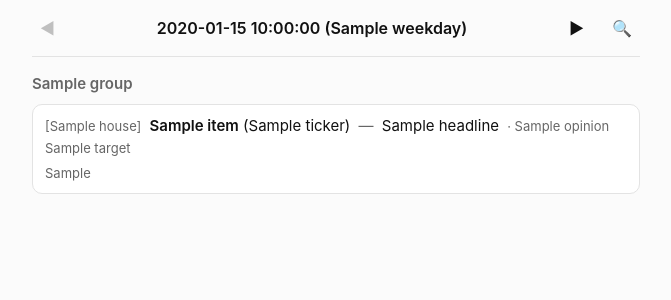
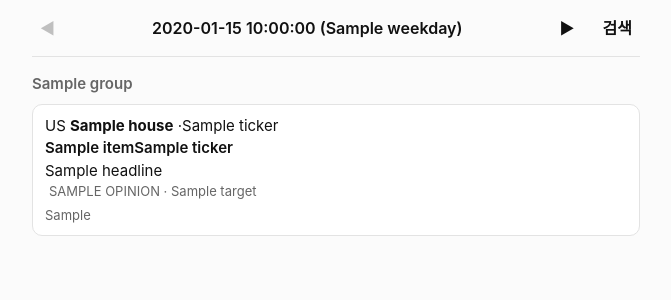
Before and after one commit to regrow1123/market-digest, a Python web app: template market_digest/web/templates/card_page.html.j2 in a window 1280 px wide. Shown: the top 300 px of the page, without its empty margins (304-975 px from the left). Run offline with Jinja, Linux system fonts and the light colour scheme; the template is opened without the code that fills it: most values are stand-ins (such as "Sample title", 1, 10 or a date in 2020).

Commit message:
feat(web): card page template with accent bar + eyebrow + serif name

```diff
--- a/market_digest/web/templates/card_page.html.j2
+++ b/market_digest/web/templates/card_page.html.j2
@@ -5,7 +5,7 @@
   {% if prev_date %}<a class="nav-prev" href="/{{ prev_date }}">◀</a>{% else %}<span class="nav-prev disabled">◀</span>{% endif %}
   <span class="date-label">{{ digest.date }} ({{ weekday }})</span>
   {% if next_date %}<a class="nav-next" href="/{{ next_date }}">▶</a>{% else %}<span class="nav-next disabled">▶</span>{% endif %}
-  <a class="nav-search" href="/search">🔍</a>
+  <a class="nav-search" href="/search">검색</a>
 </header>
 
 {% if not digest.groups %}
@@ -13,17 +13,26 @@
 {% else %}
   {% for group in digest.groups %}
   <section class="group">
-    <h2>{{ group_flag(group.region) }} {{ group.title }}</h2>
+    <h2 class="group-title">{{ group.title }}</h2>
     <ul class="cards">
       {% for item in group.items %}
+      {% set dir = directions[item.id] %}
       <li>
-        <a class="card" href="/{{ digest.date }}/{{ item.id }}">
-          {% if item.house %}<span class="tag">[{{ item.house }}]</span>{% endif %}
-          {% if item.name %}<span class="name">{{ item.name }}</span>{% if item.ticker %} ({{ item.ticker }}){% endif %}{% endif %}
-          <span class="dash">—</span>
-          <span class="headline">{{ item.headline }}</span>
-          {% if item.opinion or item.target %}<span class="meta">·{% if item.opinion %} {{ item.opinion }}{% endif %}{% if item.target %} {{ item.target }}{% endif %}</span>{% endif %}
-          {% if item.company_blurb %}<span class="blurb">{{ item.company_blurb }}</span>{% endif %}
+        <a class="card card-{{ dir }}" href="/{{ digest.date }}/{{ item.id }}">
+          <span class="accent"></span>
+          <div class="card-body">
+            <div class="eyebrow">
+              <span class="region">{{ "KR" if group.region == "kr" else "US" }}</span>
+              {% if item.house %}<b class="house">{{ item.house }}</b>{% endif %}
+              {% if item.ticker %}<span class="sep">·</span><span class="ticker">{{ item.ticker }}</span>{% endif %}
+            </div>
+            {% if item.name %}<div class="name">{{ item.name }}{% if item.ticker %}<span class="ticker-inline">{{ item.ticker }}</span>{% endif %}</div>{% endif %}
+            <div class="headline">{{ item.headline }}</div>
+            {% if item.opinion or item.target %}
+            <div class="meta meta-{{ dir }}">{% if item.opinion %}{{ item.opinion|upper }}{% endif %}{% if item.opinion and item.target %} · {% endif %}{% if item.target %}{{ item.target }}{% endif %}</div>
+            {% endif %}
+            {% if item.company_blurb %}<div class="blurb">{{ item.company_blurb }}</div>{% endif %}
+          </div>
         </a>
       </li>
       {% endfor %}
```
Also changed, not shown: tests/web/test_app.py (+9 -2 lines).
